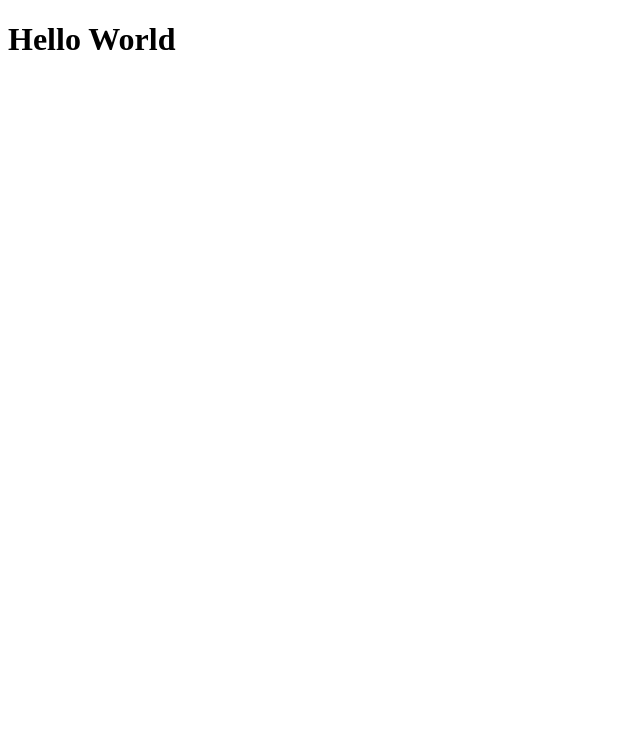
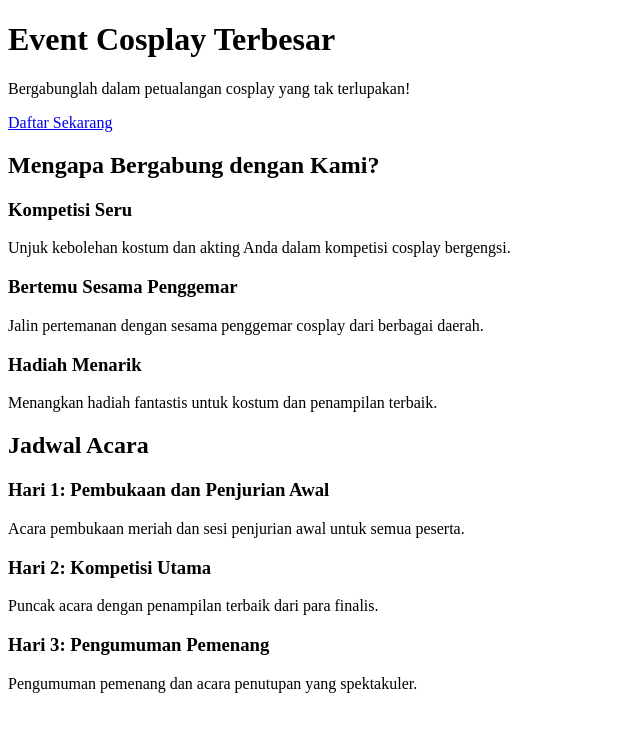
Before and after one commit to kasumabalidps/uts-weblanjut, a PHP site: page /uts-weblanjut/views/home/index.php in a window 1280 px wide. Before the commit the part shown is almost empty. Shown: the top 732 px of the page, without its empty margins (0-640 px from the left). Run offline with PHP 8.4, Linux system fonts and the light colour scheme; some libraries are stand-ins or nearby versions.

Commit message:
Update index.php

```diff
--- a/app/views/home/index.php
+++ b/app/views/home/index.php
@@ -6,6 +6,56 @@
     <title>Pendaftaran Event Cosplay</title>
 </head>
 <body>
-    <h1 class="text-3xl font-bold underline">Hello World</h1>
+    <div class="bg-gray-900 text-white">
+        <div class="container mx-auto px-4 py-16">
+            <div class="text-center">
+                <h1 class="text-4xl font-bold mb-4">Event Cosplay Terbesar</h1>
+                <p class="text-xl mb-8">Bergabunglah dalam petualangan cosplay yang tak terlupakan!</p>
+                <a href="<?= BASEURL; ?>/pengisian" class="bg-blue-500 hover:bg-blue-600 text-white font-bold py-2 px-4 rounded-full text-lg">
+                    Daftar Sekarang
+                </a>
+            </div>
+        </div>
+    </div>
+
+    <div class="bg-gray-100 py-16">
+        <div class="container mx-auto px-4">
+            <h2 class="text-3xl font-bold text-center mb-8">Mengapa Bergabung dengan Kami?</h2>
+            <div class="grid grid-cols-1 md:grid-cols-3 gap-8">
+                <div class="bg-white p-6 rounded-lg shadow-md">
+                    <h3 class="text-xl font-semibold mb-4">Kompetisi Seru</h3>
+                    <p>Unjuk kebolehan kostum dan akting Anda dalam kompetisi cosplay bergengsi.</p>
+                </div>
+                <div class="bg-white p-6 rounded-lg shadow-md">
+                    <h3 class="text-xl font-semibold mb-4">Bertemu Sesama Penggemar</h3>
+                    <p>Jalin pertemanan dengan sesama penggemar cosplay dari berbagai daerah.</p>
+                </div>
+                <div class="bg-white p-6 rounded-lg shadow-md">
+                    <h3 class="text-xl font-semibold mb-4">Hadiah Menarik</h3>
+                    <p>Menangkan hadiah fantastis untuk kostum dan penampilan terbaik.</p>
+                </div>
+            </div>
+        </div>
+    </div>
+
+    <div class="bg-gray-800 text-white py-16">
+        <div class="container mx-auto px-4">
+            <h2 class="text-3xl font-bold text-center mb-8">Jadwal Acara</h2>
+            <div class="max-w-2xl mx-auto">
+                <div class="mb-6">
+                    <h3 class="text-xl font-semibold mb-2">Hari 1: Pembukaan dan Penjurian Awal</h3>
+                    <p>Acara pembukaan meriah dan sesi penjurian awal untuk semua peserta.</p>
+                </div>
+                <div class="mb-6">
+                    <h3 class="text-xl font-semibold mb-2">Hari 2: Kompetisi Utama</h3>
+                    <p>Puncak acara dengan penampilan terbaik dari para finalis.</p>
+                </div>
+                <div>
+                    <h3 class="text-xl font-semibold mb-2">Hari 3: Pengumuman Pemenang</h3>
+                    <p>Pengumuman pemenang dan acara penutupan yang spektakuler.</p>
+                </div>
+            </div>
+        </div>
+    </div>
 </body>
 </html>
```
